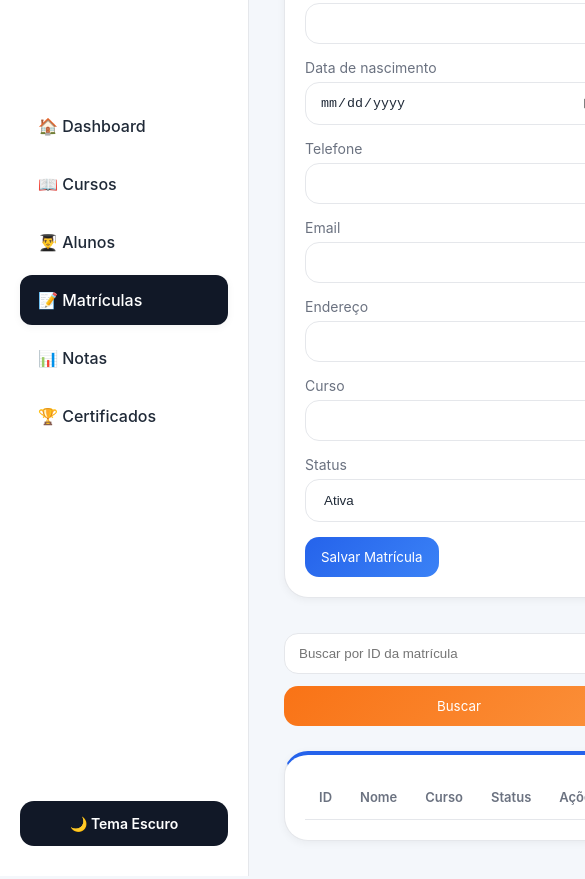
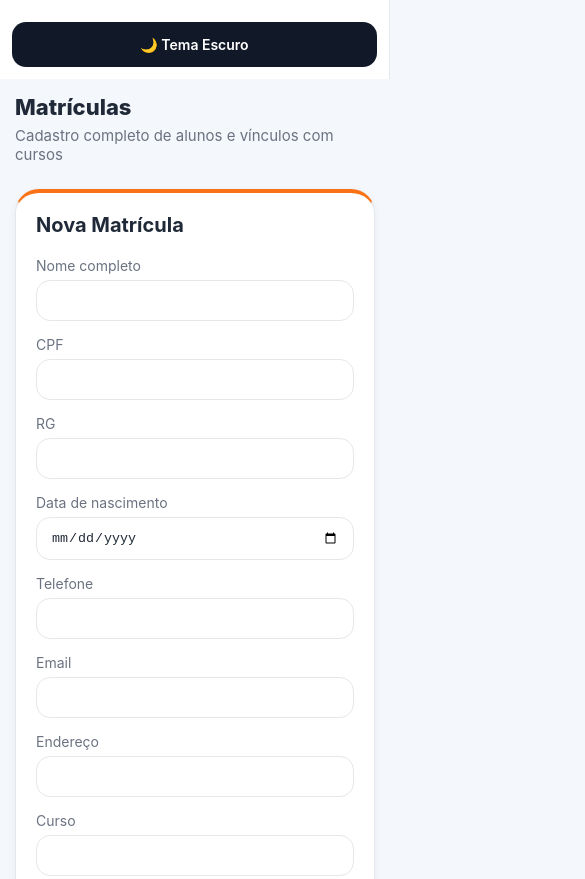
Before and after one commit to Ricardo20080/SistemaDeGerenciamentoDeCursos.web, a plain HTML site: page telas/matriculas.html in a window 390 px wide. Shown: the part 414-1293 px from the top of the page, 585 px wide, since content can reach past the window. Drawn offline with Linux system fonts and the light colour scheme.

Commit message:
arrumando responsividades

```diff
--- a/base/base.css
+++ b/base/base.css
@@ -214,24 +214,84 @@ a {
 
 @media (max-width: 900px) {
 
+    .barra-lateral {
+        width: 250px;
+        padding: 25px 15px;
+    }
+
+    .conteudo {
+        margin-left: 250px;
+        padding: 25px;
+    }
+
     .cabecalho {
         flex-direction: column;
         align-items: flex-start;
-        gap: 20px;
+        gap: 15px;
+    }
+
+    .cabecalho h1 {
+        font-size: 30px;
     }
 
 }
 
 @media (max-width: 768px) {
 
+    body {
+        flex-direction: column;
+    }
+
     .barra-lateral {
         width: 100%;
+        min-height: auto;
         position: relative;
-        min-height: auto;
+        padding: 15px;
+    }
+
+    .menu {
+        margin-top: 20px;
+    }
+
+    .menu a {
+        padding: 12px 14px;
+    }
+
+    .logo-img {
+        width: 50px;
     }
 
     .conteudo {
         margin-left: 0;
+        padding: 20px;
+    }
+
+    .cabecalho {
+        margin-bottom: 25px;
+    }
+
+    .cabecalho h1 {
+        font-size: 26px;
     }
 
 }
+
+@media (max-width: 480px) {
+
+    .barra-lateral {
+        padding: 12px;
+    }
+
+    .conteudo {
+        padding: 15px;
+    }
+
+    .cabecalho h1 {
+        font-size: 22px;
+    }
+
+    h2 {
+        font-size: 20px;
+    }
+
+}
--- a/css/alunos.css
+++ b/css/alunos.css
@@ -246,23 +246,22 @@ tbody tr:hover {
 @media (max-width: 768px) {
 
     .filtro-cursos {
-
         flex-direction: column;
+        gap: 10px;
     }
 
+    .filtro-cursos input,
+    .filtro-cursos select,
     .filtro-cursos button {
-
         width: 100%;
     }
 
     .tabela-container {
-
         overflow-x: auto;
     }
 
     table {
-
-        min-width: 600px;
+        min-width: 650px;
     }
 
 }
--- a/css/certificados.css
+++ b/css/certificados.css
@@ -291,20 +291,22 @@ tbody tr:hover {
 @media (max-width: 768px) {
 
     .filtro-certificados {
-
         flex-direction: column;
+        gap: 10px;
     }
 
+    .filtro-certificados input,
+    .filtro-certificados select,
     .filtro-certificados button {
-
         width: 100%;
     }
 
-    table {
-
-        display: block;
-
+    .tabela-container {
         overflow-x: auto;
     }
 
+    table {
+        min-width: 650px;
+    }
+
 }
--- a/css/cursos.css
+++ b/css/cursos.css
@@ -541,7 +541,6 @@ tbody tr:hover {
 
     .item-disciplina,
     .item-estrutura {
-
         grid-template-columns: 1fr;
     }
 
@@ -549,25 +548,34 @@ tbody tr:hover {
 
 @media (max-width: 768px) {
 
-    table {
+    .filtro-cursos {
+        flex-direction: column;
+        gap: 10px;
+    }
 
-        display: block;
+    .filtro-cursos input,
+    .filtro-cursos select,
+    .filtro-cursos button {
+        width: 100%;
+    }
 
+    .tabela-container {
         overflow-x: auto;
     }
 
-    .filtro-cursos {
-
-        flex-direction: column;
+    table {
+        min-width: 700px;
     }
 
 }
 
-@media (max-width: 600px) {
+@media (max-width: 480px) {
 
     .modal-conteudo {
-
+        width: 95%;
         padding: 20px;
+        max-height: 90vh;
+        overflow-y: auto;
     }
 
 }
--- a/css/index.css
+++ b/css/index.css
@@ -204,7 +204,28 @@ p {
    RESPONSIVO
 ======================================================= */
 
+@media (max-width: 900px) {
+
+    .card {
+        padding: 40px 28px;
+    }
+
+    .logo {
+        width: 210px;
+    }
+
+    h1 {
+        font-size: 3rem;
+    }
+
+    h2 {
+        font-size: 1.2rem;
+    }
+
+}
+
 @media (max-width: 768px) {
+
     .card {
         padding: 35px 22px;
     }
@@ -220,9 +241,11 @@ p {
     h2 {
         font-size: 1.1rem;
     }
+
 }
 
 @media (max-width: 480px) {
+
     h1 {
         font-size: 2.1rem;
     }
@@ -230,4 +253,5 @@ p {
     p {
         font-size: .95rem;
     }
+
 }
--- a/css/matriculas.css
+++ b/css/matriculas.css
@@ -267,15 +267,34 @@ MODAL
 /* =========================
 RESPONSIVO
 ========================= */
-
 @media (max-width: 900px) {
 
     .filtro-cursos {
         flex-direction: column;
+        gap: 10px;
     }
+
 }
 
-@media (max-width: 600px) {
+@media (max-width: 768px) {
+
+    .filtro-cursos input,
+    .filtro-cursos select,
+    .filtro-cursos button {
+        width: 100%;
+    }
+
+    .tabela-container {
+        overflow-x: auto;
+    }
+
+    table {
+        min-width: 650px;
+    }
+
+}
+
+@media (max-width: 480px) {
 
     .formulario,
     .tabela-container {
@@ -287,6 +306,10 @@ RESPONSIVO
     }
 
     #modal > div {
+        width: 95%;
         padding: 20px;
+        max-height: 90vh;
+        overflow-y: auto;
     }
+
 }
--- a/css/notas.css
+++ b/css/notas.css
@@ -279,26 +279,25 @@ tbody tr:hover {
 /* =======================================================
    RESPONSIVO
 ======================================================= */
-
 @media (max-width: 768px) {
 
     .tabela-container {
-
         overflow-x: auto;
     }
 
     table {
+        min-width: 650px;
+    }
 
-        min-width: 600px;
-    }
 }
 
-@media (max-width: 600px) {
+@media (max-width: 480px) {
 
     .modal-conteudo {
+        width: 95%;
+        padding: 20px;
+        max-height: 90vh;
+        overflow-y: auto;
+    }
 
-        width: 95%;
-
-        padding: 20px;
-    }
 }
```
Also changed, not shown: css/dashboard.css (+11 -10 lines).
